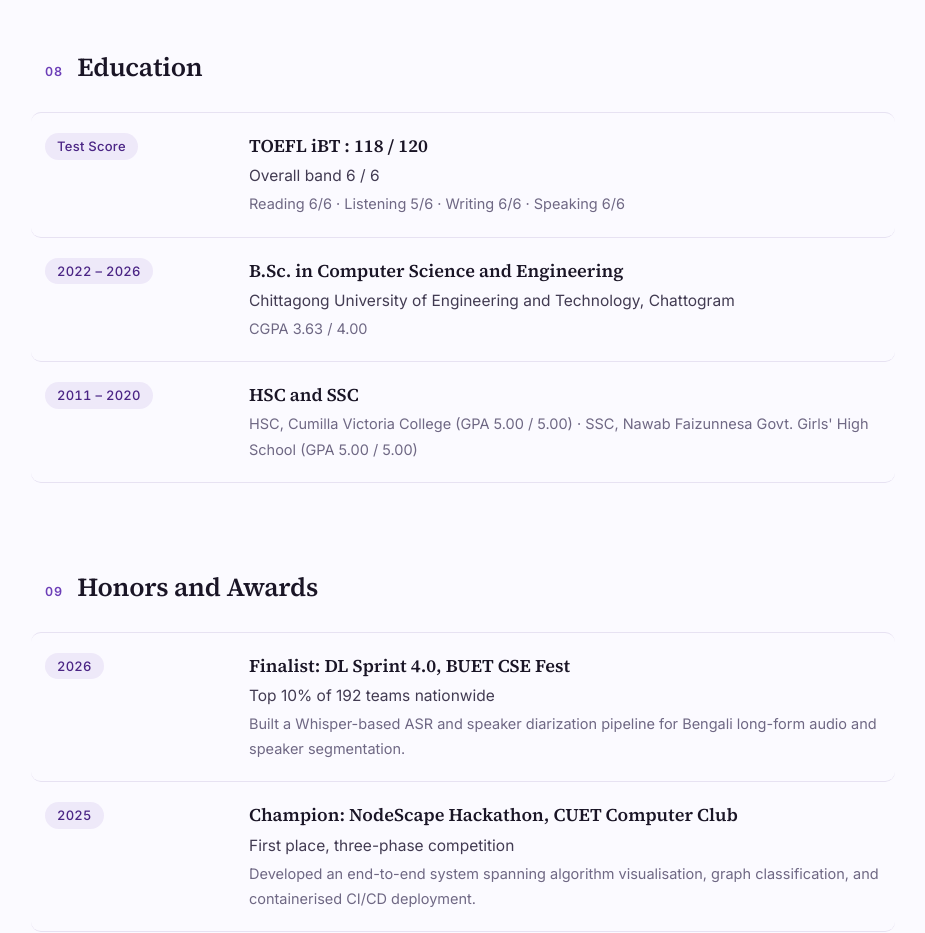
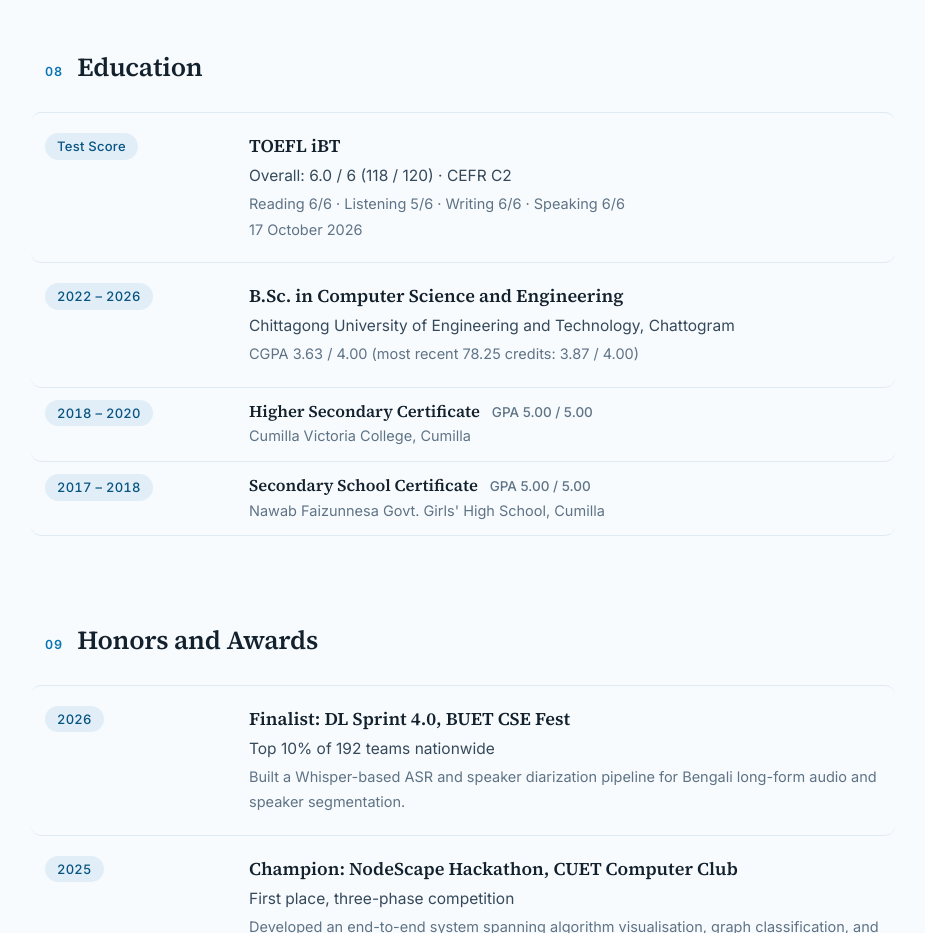
Before and after one commit to ArpitaMallik/ArpitaMallik.github.io, a plain HTML site: page index.html in a window 1280 px wide. Shown: the part 4460-5393 px from the top of the page, without its empty margins (177-1102 px from the left). Drawn offline with nearby package versions, Linux system fonts and the light colour scheme.

Commit message:
minor changes

```diff
--- a/index.html
+++ b/index.html
@@ -19,7 +19,7 @@
     <link rel="stylesheet" href="https://cdn.jsdelivr.net/npm/bootstrap-icons@1.11.3/font/bootstrap-icons.css">
     <!-- ICONS END -->
 
-    <link rel="stylesheet" href="style.css?v=7">
+    <link rel="stylesheet" href="style.css?v=8">
 </head>
 
 <body>
@@ -531,12 +531,14 @@ was checked against a medical doctor on 105 answers (Cohen&rsquo;s &kappa; = 0.6
                 <div class="entry">
                     <div class="entry-date">Test Score</div>
                     <div class="entry-body">
-                        <h3 class="entry-title">TOEFL iBT : 118 / 120</h3>
-                        <p class="entry-org">Overall band 6 / 6</p>
-                        <p class="entry-note">
-                            Reading 6/6 &middot; Listening 5/6 &middot; Writing 6/6 &middot; Speaking 6/6
-                        </p>
-                    </div>
+    <h3 class="entry-title">TOEFL iBT</h3>
+    <p class="entry-org">Overall: 6.0 / 6 (118 / 120) &middot; CEFR C2</p>
+    <p class="entry-note">
+        Reading 6/6 &middot; Listening 5/6 &middot; Writing 6/6 &middot; Speaking 6/6
+        <br>
+        17 October 2026
+    </p>
+</div>
                 </div>
 
                 <div class="entry">
@@ -544,18 +546,23 @@ was checked against a medical doctor on 105 answers (Cohen&rsquo;s &kappa; = 0.6
                     <div class="entry-body">
                         <h3 class="entry-title">B.Sc. in Computer Science and Engineering</h3>
                         <p class="entry-org">Chittagong University of Engineering and Technology, Chattogram</p>
-                        <p class="entry-note">CGPA 3.63 / 4.00</p>
+                        <p class="entry-note">CGPA 3.63 / 4.00 (most recent 78.25 credits: 3.87 / 4.00)</p>
                     </div>
                 </div>
 
-                <div class="entry">
-                    <div class="entry-date">2011 – 2020</div>
+                <div class="entry entry-compact">
+                    <div class="entry-date">2018 – 2020</div>
                     <div class="entry-body">
-                        <h3 class="entry-title">HSC and SSC</h3>
-                        <p class="entry-note">
-                            HSC, Cumilla Victoria College (GPA 5.00 / 5.00) &middot;
-                            SSC, Nawab Faizunnesa Govt. Girls' High School (GPA 5.00 / 5.00)
-                        </p>
+                        <h3 class="entry-title">Higher Secondary Certificate <span class="entry-grade">GPA 5.00 / 5.00</span></h3>
+                        <p class="entry-note">Cumilla Victoria College, Cumilla</p>
+                    </div>
+                </div>
+
+                <div class="entry entry-compact">
+                    <div class="entry-date">2017 – 2018</div>
+                    <div class="entry-body">
+                        <h3 class="entry-title">Secondary School Certificate <span class="entry-grade">GPA 5.00 / 5.00</span></h3>
+                        <p class="entry-note">Nawab Faizunnesa Govt. Girls' High School, Cumilla</p>
                     </div>
                 </div>
 
--- a/style.css
+++ b/style.css
@@ -3,49 +3,49 @@
     --font-serif: "Source Serif 4", Georgia, "Times New Roman", serif;
     --font-sans: "Inter", -apple-system, BlinkMacSystemFont, "Segoe UI", Roboto, Helvetica, Arial, sans-serif;
 
-    /* day palette: warm paper with a violet cast */
-    --bg: #fbfaff;
-    --bg-tint: #f4f0fb;
+    /* day palette: clean paper with a sky-blue cast */
+    --bg: #f7fbfe;
+    --bg-tint: #eaf5fc;
     --surface: #ffffff;
-    --text: #1a1526;
-    --text-soft: #423b52;
-    --text-muted: #6f6884;
-    --rule: #e7e2f2;
-    --rule-strong: #cdc3e4;
+    --text: #13212d;
+    --text-soft: #36495a;
+    --text-muted: #5f7385;
+    --rule: #dfeaf3;
+    --rule-strong: #c2d6e6;
 
-    /* violet accents */
-    --accent: #6d3fb8;
-    --accent-deep: #4b2585;
-    --accent-bright: #8b5cf6;
-    --accent-soft: rgba(109, 63, 184, 0.09);
-    --accent-softer: rgba(109, 63, 184, 0.05);
-    --accent-line: rgba(109, 63, 184, 0.28);
-    --accent-grad: linear-gradient(135deg, #6d3fb8 0%, #9b5de5 100%);
+    /* sky-blue accents */
+    --accent: #0a74b0;
+    --accent-deep: #075482;
+    --accent-bright: #38b6ef;
+    --accent-soft: rgba(10, 116, 176, 0.09);
+    --accent-softer: rgba(10, 116, 176, 0.05);
+    --accent-line: rgba(10, 116, 176, 0.28);
+    --accent-grad: linear-gradient(135deg, #0a74b0 0%, #2fa6de 100%);
 
-    --shadow: 0 1px 2px rgba(38, 20, 71, 0.06);
-    --shadow-lift: 0 10px 30px -14px rgba(76, 39, 137, 0.35);
+    --shadow: 0 1px 2px rgba(14, 52, 84, 0.06);
+    --shadow-lift: 0 10px 30px -14px rgba(10, 80, 130, 0.3);
 
     /* layout */
     --measure: 900px;
 }
 
 body.dark-mode {
-    --bg: #0f0c17;
-    --bg-tint: #171129;
-    --surface: #17131f;
-    --text: #ece9f5;
-    --text-soft: #c5bfd6;
-    --text-muted: #948caa;
-    --rule: #2a2338;
-    --rule-strong: #40364f;
+    --bg: #0a1219;
+    --bg-tint: #0f1b26;
+    --surface: #101c27;
+    --text: #e6f0f7;
+    --text-soft: #bccbd8;
+    --text-muted: #8a9cad;
+    --rule: #1e2d3a;
+    --rule-strong: #2f4354;
 
-    --accent: #c4a7f7;
-    --accent-deep: #a978f0;
-    --accent-bright: #d9c2ff;
-    --accent-soft: rgba(196, 167, 247, 0.14);
-    --accent-softer: rgba(196, 167, 247, 0.07);
-    --accent-line: rgba(196, 167, 247, 0.34);
-    --accent-grad: linear-gradient(135deg, #a978f0 0%, #d0aaff 100%);
+    --accent: #7cc8f2;
+    --accent-deep: #9ad5f5;
+    --accent-bright: #b9e3fa;
+    --accent-soft: rgba(124, 200, 242, 0.14);
+    --accent-softer: rgba(124, 200, 242, 0.07);
+    --accent-line: rgba(124, 200, 242, 0.34);
+    --accent-grad: linear-gradient(135deg, #5bb8ee 0%, #a9dcf8 100%);
 
     --shadow: 0 1px 2px rgba(0, 0, 0, 0.45);
     --shadow-lift: 0 10px 30px -14px rgba(0, 0, 0, 0.7);
@@ -149,7 +149,7 @@ button {
     -webkit-backdrop-filter: saturate(180%) blur(12px);
     border: 1px solid var(--rule);
     border-radius: 999px;
-    box-shadow: 0 10px 28px -18px rgba(38, 20, 71, 0.4);
+    box-shadow: 0 10px 28px -18px rgba(14, 52, 84, 0.4);
 }
 
 body.dark-mode .header-inner {
@@ -750,6 +750,26 @@ a.pub-tag:focus-visible {
     margin-bottom: 0;
 }
 
+/* school results: one tight row each */
+.entry-compact {
+    padding-top: 12px;
+    padding-bottom: 12px;
+}
+
+.entry-compact .entry-title {
+    font-size: 16.5px;
+    margin-bottom: 0;
+}
+
+.entry-grade {
+    margin-left: 8px;
+    font-family: var(--font-sans);
+    font-size: 13.5px;
+    font-weight: 500;
+    color: var(--text-muted);
+    white-space: nowrap;
+}
+
 .entry-bullets {
     /* the global ul/ol reset drops markers; bring them back here */
     list-style: disc outside;
@@ -1144,7 +1164,7 @@ a.pub-tag:focus-visible {
 
 
 /* ============================================================
-   VIOLET PASS
+   ACCENT PASS
    Accent detailing layered on top of the base type + layout.
    ============================================================ */
 
@@ -1405,7 +1425,7 @@ a.pub-tag:focus-visible {
 /* --- image viewer ------------------------------------------------------ */
 
 .gallery-overlay {
-    background: rgba(21, 12, 38, 0.9);
+    background: rgba(6, 18, 28, 0.9);
     backdrop-filter: blur(4px);
     -webkit-backdrop-filter: blur(4px);
 }
@@ -1419,7 +1439,7 @@ a.pub-tag:focus-visible {
 .gallery-prev,
 .gallery-next {
     border-radius: 50%;
-    background: rgba(76, 39, 137, 0.65);
+    background: rgba(10, 90, 140, 0.65);
     border-color: rgba(255, 255, 255, 0.3);
 }
 
@@ -1430,7 +1450,7 @@ a.pub-tag:focus-visible {
 }
 
 
-/* --- responsive fixes for the violet pass ------------------------------ */
+/* --- responsive fixes for the accent pass ------------------------------ */
 
 @media (max-width: 860px) {
     .entry-date {
```
